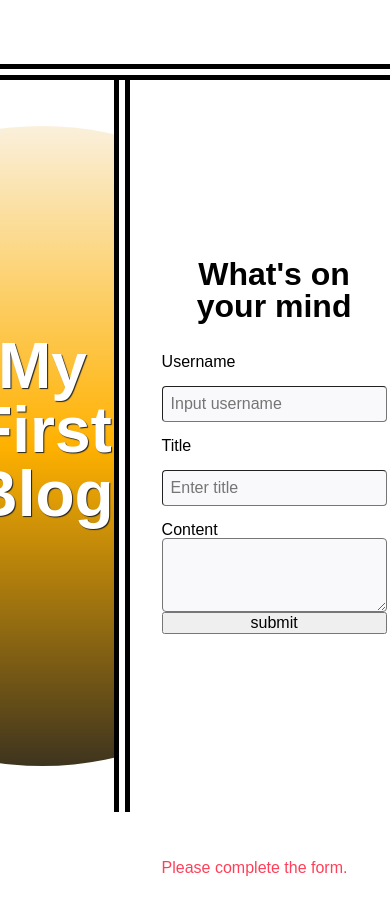
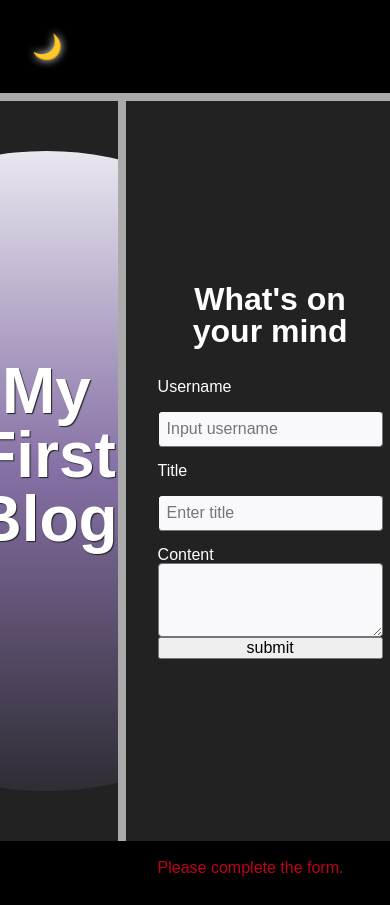
Before and after one commit to Silv3rHRT/shybowser, a plain HTML site: page Develop/index.html in a window 390 px wide. Shown: the top 905 px of the page. Before the commit the page ends 876 px from the top, so only its background shows below. Drawn offline with Linux system fonts and the light colour scheme.

Commit message:
modified thanks to jessica thanks girl!

```diff
--- a/Develop/assets/js/form.js
+++ b/Develop/assets/js/form.js
@@ -3,3 +3,8 @@
 // TODO: Create a function that handles the form submission. Grab the form data and store it in local storage, then redirect to the blog page using the `redirectPage` function. If the form is submitted with missing data, display an error message to the user.
 
 // TODO: Add an event listener to the form on submit. Call the function to handle the form submission.
+// TODO: Create a variable that selects the form element
+
+// TODO: Create a function that handles the form submission. Grab the form data and store it in local storage, then redirect to the blog page using the `redirectPage` function. If the form is submitted with missing data, display an error message to the user.
+
+// TODO: Add an event listener to the form on submit. Call the function to handle the form submission.
--- a/Develop/assets/js/logic.js
+++ b/Develop/assets/js/logic.js
@@ -1,17 +1,65 @@
-// TODO: Create logic to toggle the light/dark mode styles for the page and circle. The mode should be saved to local storage.
-
-
-// TODO: Create a function called `readLocalStorage` that reads from local storage and returns the data. If no data exists, return an empty array.
-
-
-// TODO: Create a function called `storeLocalStorage` that takes a given object and saves the new data to the existing blog data in local storage.
-
-
-// ! Use the following function whenever you need to redirect to a different page
-
 let redirectURL = '';
 
 const redirectPage = function (url) {
   redirectURL = url;
   location.assign(url);
 };
+
+// TODO: Create logic to toggle the light/dark mode styles for the page and circle. The mode should be saved to local storage.
+const modeButton = document.getElementById('toggle')
+
+const modeSwitch = function(mode){
+  let icon, color;
+  if (mode == 'light'){
+    icon = '☀️';
+    color = '#FFB100';
+  }else{
+    icon = '🌙';
+    color = '#8570A5';
+  }
+
+  modeButton.textContent = icon;
+  document.body.classList = mode;
+
+  document.documentElement.style.setProperty('--circle-color', color)
+
+}
+
+const handleModeToggle= function() {
+  console.log('hi')
+  let mode = readMode()
+  let nextMode;
+
+  if (mode == 'light'){
+    nextMode = 'dark'
+  }else{
+    nextMode = 'light'
+  }
+  modeSwitch(nextMode)
+  storeMode(nextMode)
+}
+
+const readMode = function () {
+  console.log('reading')
+  const mode = localStorage.getItem('mode') || 'dark'
+return mode
+}
+
+const storeMode = function (mode) {
+  console.log('stored')
+  localStorage.setItem('mode', mode)
+}
+
+// TODO: Create a function called `readLocalStorage` that reads from local storage and returns the data. If no data exists, return an empty array.
+const readLocalStorage = function(){
+
+}
+
+// TODO: Create a function called `storeLocalStorage` that takes a given object and saves the new data to the existing blog data in local storage.
+const storeLocalStorage = function() {
+
+}
+// ! Use the following function whenever you need to redirect to a different page
+modeSwitch(readMode())
+
+modeButton.addEventListener('click', handleModeToggle)
--- a/Develop/index.html
+++ b/Develop/index.html
@@ -14,7 +14,7 @@
   </head>
 <body>
   <header>
-
+    <button id="toggle">☀️</button>
   </header>
   <main>
     <aside>
```
Also changed, not shown: Develop/blog.html (+7 -2 lines).
